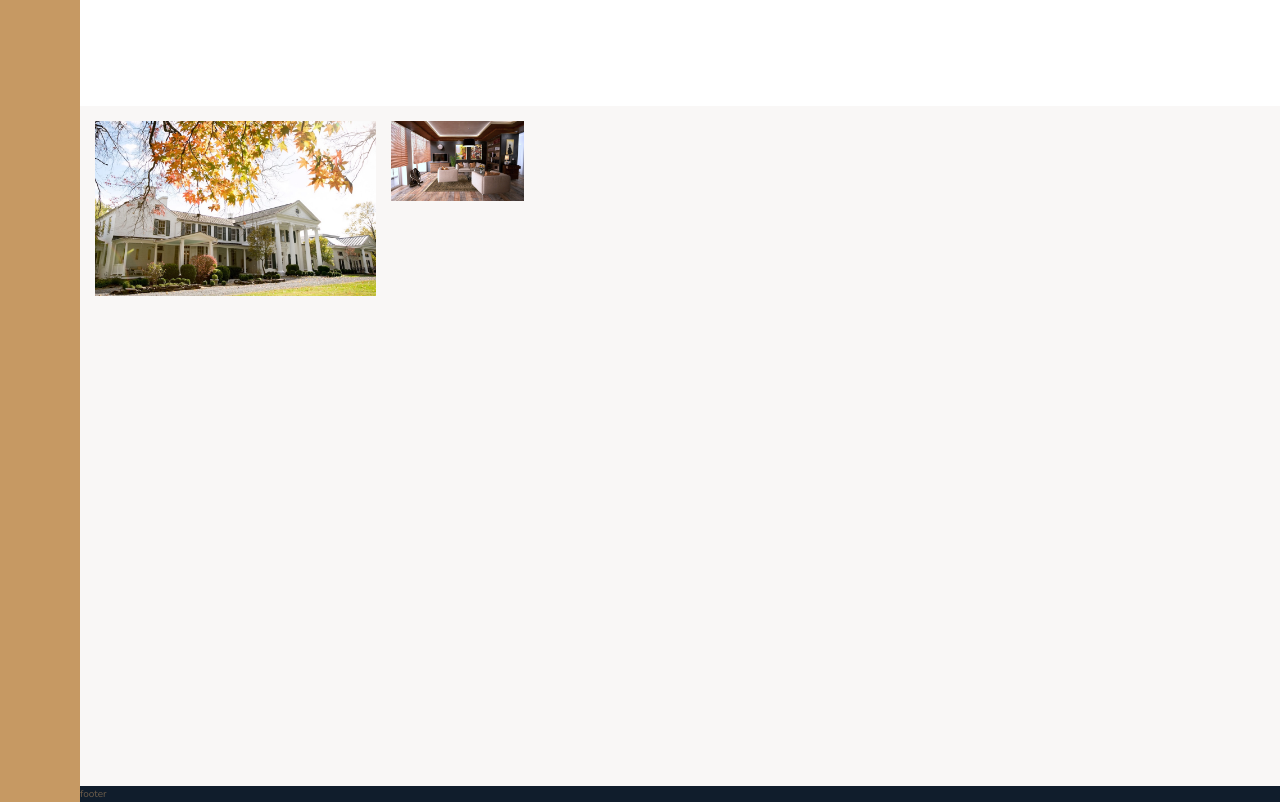
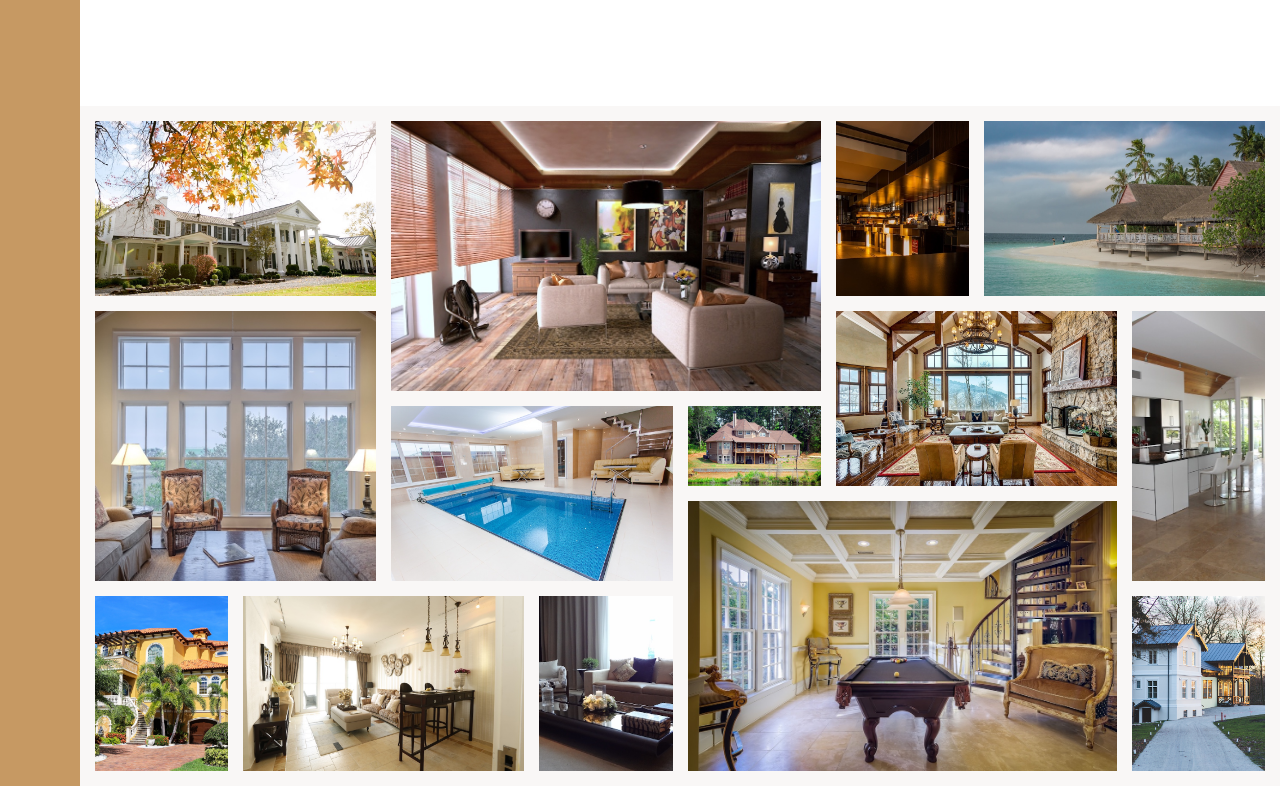
Before and after one commit to kacperkwinta/Nexter, a website: page index.html in a window 1280 px wide. Shown: the part 3080-3882 px from the top of the page. Drawn offline with nearby package versions, Linux system fonts and the light colour scheme.

Commit message:
gallery section done

```diff
--- a/index.html
+++ b/index.html
@@ -319,6 +319,7 @@
 					<button class="btn home__btn">Contact Realtor</button>
 				</div>
 			</section>
+
 			<section class="gallery">
 				<figure class="gallery__item gallery__item--1">
 					<img src="img/gal-1.jpeg" class="gallery__img" alt="gallery img 1" />
@@ -326,20 +327,68 @@
 				<figure class="gallery__item gallery__item--2">
 					<img src="img/gal-2.jpeg" class="gallery__img" alt="gallery img 2" />
 				</figure>
-				<figure class="gallery__item gallery__item--3"></figure>
-				<figure class="gallery__item gallery__item--4"></figure>
-				<figure class="gallery__item gallery__item--5"></figure>
-				<figure class="gallery__item gallery__item--6"></figure>
-				<figure class="gallery__item gallery__item--7"></figure>
-				<figure class="gallery__item gallery__item--8"></figure>
-				<figure class="gallery__item gallery__item--9"></figure>
-				<figure class="gallery__item gallery__item--10"></figure>
-				<figure class="gallery__item gallery__item--11"></figure>
-				<figure class="gallery__item gallery__item--12"></figure>
-				<figure class="gallery__item gallery__item--13"></figure>
-				<figure class="gallery__item gallery__item--14"></figure>
+				<figure class="gallery__item gallery__item--3">
+					<img src="img/gal-3.jpeg" class="gallery__img" alt="gallery img 3" />
+				</figure>
+				<figure class="gallery__item gallery__item--4">
+					<img src="img/gal-4.jpeg" class="gallery__img" alt="gallery img 4" />
+				</figure>
+				<figure class="gallery__item gallery__item--5">
+					<img src="img/gal-5.jpeg" class="gallery__img" alt="gallery img 5" />
+				</figure>
+				<figure class="gallery__item gallery__item--6">
+					<img src="img/gal-6.jpeg" class="gallery__img" alt="gallery img 6" />
+				</figure>
+				<figure class="gallery__item gallery__item--7">
+					<img src="img/gal-7.jpeg" class="gallery__img" alt="gallery img 7" />
+				</figure>
+				<figure class="gallery__item gallery__item--8">
+					<img src="img/gal-8.jpeg" class="gallery__img" alt="gallery img 8" />
+				</figure>
+				<figure class="gallery__item gallery__item--9">
+					<img src="img/gal-9.jpeg" class="gallery__img" alt="gallery img 9" />
+				</figure>
+				<figure class="gallery__item gallery__item--10">
+					<img
+						src="img/gal-10.jpeg"
+						class="gallery__img"
+						alt="gallery img 10"
+					/>
+				</figure>
+				<figure class="gallery__item gallery__item--11">
+					<img
+						src="img/gal-11.jpeg"
+						class="gallery__img"
+						alt="gallery img 11"
+					/>
+				</figure>
+				<figure class="gallery__item gallery__item--12">
+					<img
+						src="img/gal-12.jpeg"
+						class="gallery__img"
+						alt="gallery img 12"
+					/>
+				</figure>
+				<figure class="gallery__item gallery__item--13">
+					<img
+						src="img/gal-13.jpeg"
+						class="gallery__img"
+						alt="gallery img 13"
+					/>
+				</figure>
+				<figure class="gallery__item gallery__item--14">
+					<img
+						src="img/gal-14.jpeg"
+						class="gallery__img"
+						alt="gallery img 14"
+					/>
+				</figure>
 			</section>
-			<footer class="footer">footer</footer>
+
+			<footer class="footer">
+
+			</footer>
+
 		</div>
 	</body>
 </html>
--- a/sass/_gallery.scss
+++ b/sass/_gallery.scss
@@ -15,6 +15,71 @@
 			grid-row: 1 / 3;
 			grid-column: 1 / 3;
 		}
+
+        &--2 {
+            grid-column: 3 / 6;
+            grid-row: 1 / 4;
+        }
+
+        &--3 {
+            grid-column: 6 / 7;
+            grid-row: 1 / 3;
+        }
+
+        &--4 {
+            grid-column: 7 / 9;
+            grid-row: 1 / 3;
+        }
+
+        &--5 {
+            grid-column: 1 / 3;
+            grid-row: 3 / 6;
+        }
+
+        &--6 {
+            grid-column: 3 / 5;
+            grid-row: 4 / 6;
+        }
+
+        &--7 {
+            grid-column: 5 / 6;
+            grid-row: 4 / 5;
+        }
+
+        &--8 {
+            grid-column: 6 / 8;
+            grid-row: 3 / 5;
+        }
+
+        &--9 {
+            grid-column: 8 / 9;
+            grid-row: 3 / 6;
+        }
+
+        &--10 {
+            grid-column: 1 / 2;
+            grid-row: 6 / 8;
+        }
+
+        &--11 {
+            grid-column: 2 / 4;
+            grid-row: 6 / 8;
+        }
+
+        &--12 {
+            grid-column: 4 / 5;
+            grid-row: 6 / 8;
+        }
+
+        &--13 {
+            grid-column: 5 / 8;
+            grid-row: 5 / 8;
+        }
+
+        &--14 {
+            grid-column: 8 / 9;
+            grid-row: 6 / 8;
+        }
 	}
 
 	&__img {
```
Also changed, not shown: css/style.css.
